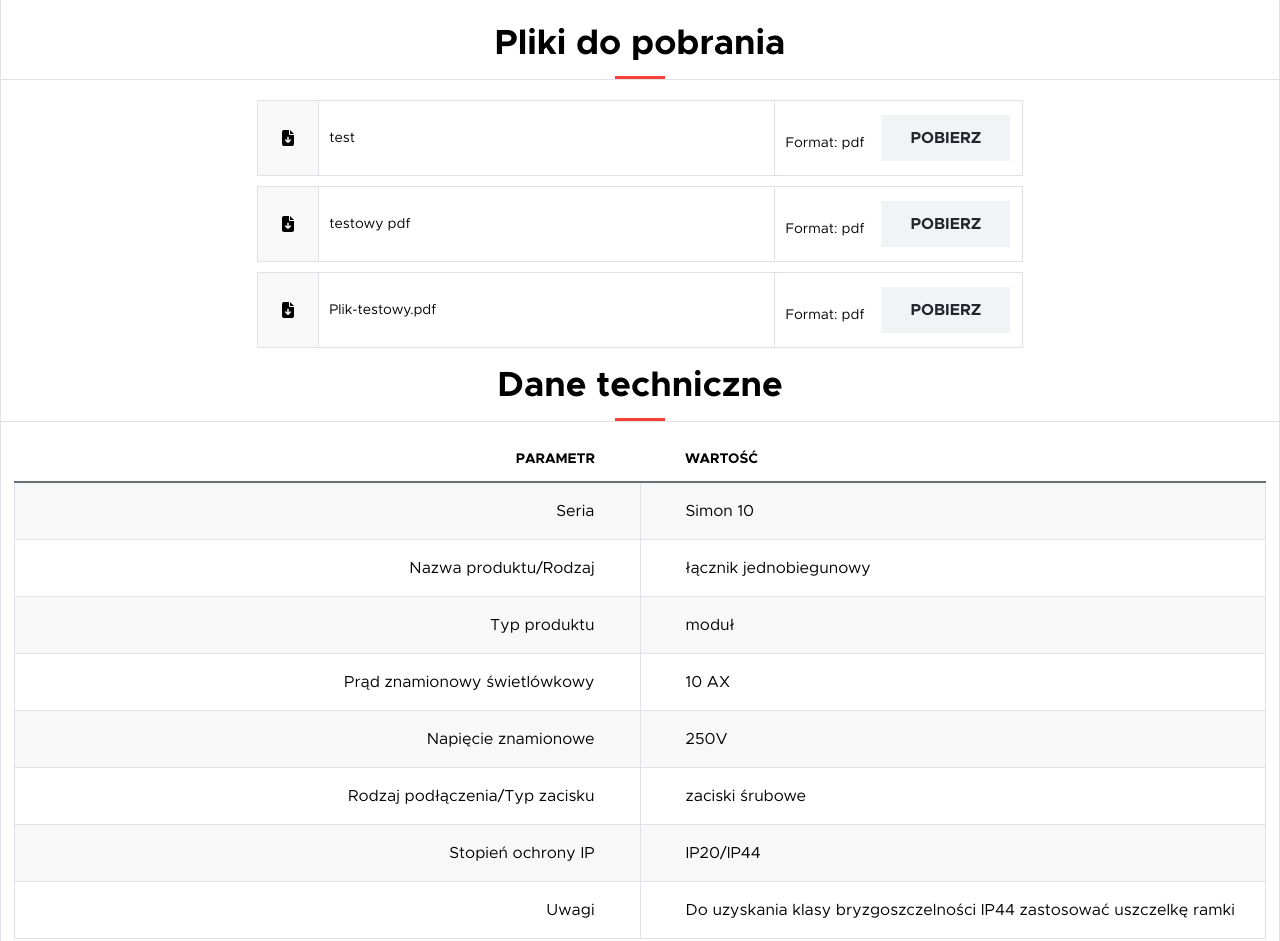
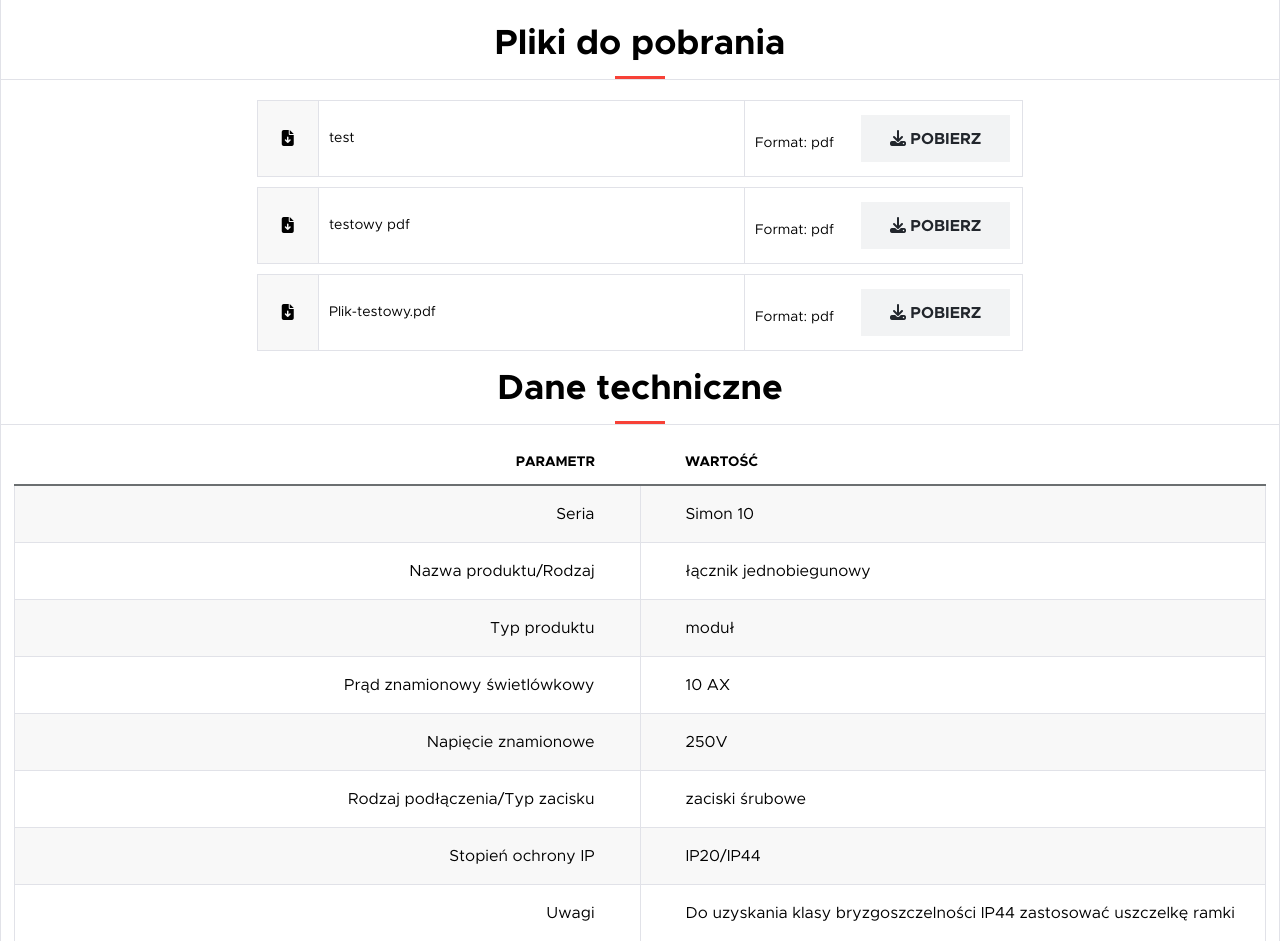
Before and after one commit to hub-hej/shop, a PHP site: page /index3.html in a window 1280 px wide. Shown: the part 3967-4908 px from the top of the page. Run offline with PHP 8.4, Linux system fonts and the light colour scheme; some libraries are stand-ins or nearby versions.

Commit message:
Nothing especially

```diff
--- a/index3.html
+++ b/index3.html
@@ -556,7 +556,7 @@
                                         Format: pdf
                                     </div>
                                     <div class="buttondownload">
-                                        <a href="./testy/testowyplik.pdf" class="button download" download>POBIERZ</a>
+                                        <a href="./testy/testowyplik.pdf" class="button download" download><i class="fa fa-download"></i> POBIERZ</a>
                                     </div>
                                 </div>
                             </div>
@@ -581,7 +581,7 @@
                                     </div>
                                     <div class="buttondownload">
                                         <a href="./testy/przykladowyplik.pdf" class="button download"
-                                            download>POBIERZ</a>
+                                            download><i class="fa fa-download"></i> POBIERZ</a>
                                     </div>
                                 </div>
                             </div>
@@ -606,7 +606,7 @@
                                     </div>
                                     <div class="buttondownload">
                                         <a href="./testy/przykladowypdf.pdf" class="button download"
-                                            download>POBIERZ</a>
+                                            download><i class="fa fa-download"></i> POBIERZ</a>
                                     </div>
                                 </div>
                             </div>
--- a/style3.css
+++ b/style3.css
@@ -997,6 +997,7 @@ tbody tr:nth-child(even)
 .buttondownload{
     margin-right: 10px;
     margin-bottom: 10px;
+    margin-left: 10px;
 }
 .buttondownload a{
     background-color: #f2f3f4;
```
